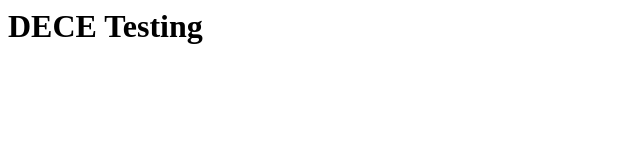
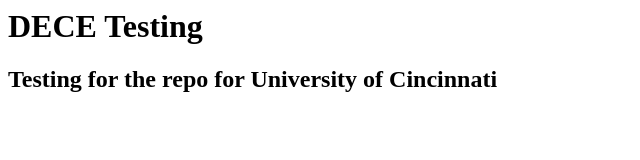
Before and after one commit to ucdece/ucdece.github.io, a plain HTML site: page index.html in a window 1280 px wide. Shown: the whole page, without its empty margins (0-640 px from the left). Drawn offline with Linux system fonts and the light colour scheme.

Commit message:
Update index.html

```diff
--- a/index.html
+++ b/index.html
@@ -1,3 +1,7 @@
 <h1>
 DECE Testing
 </h1>
+
+<h2>
+  Testing for the repo for University of Cincinnati
+</h2>
```
